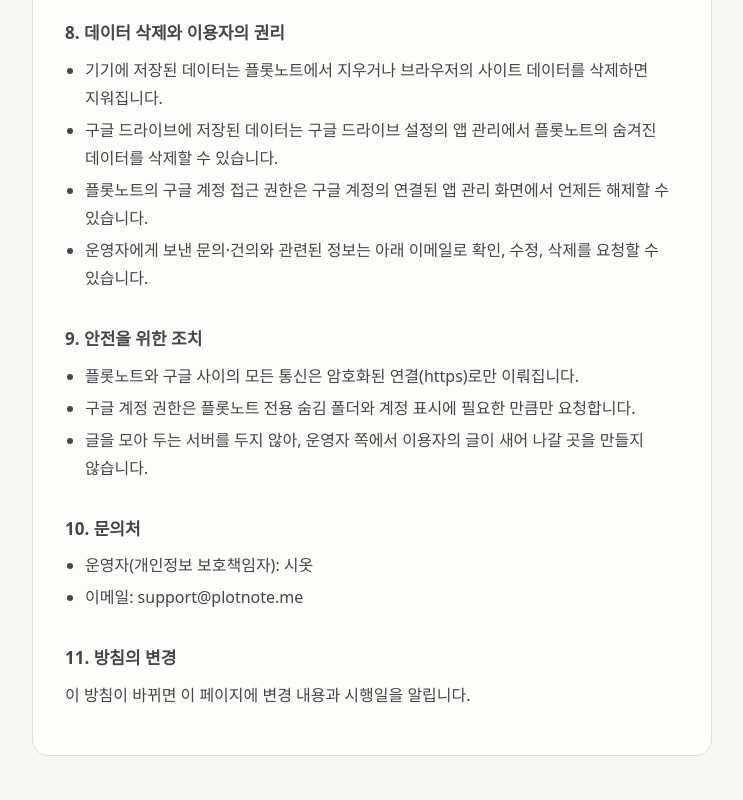
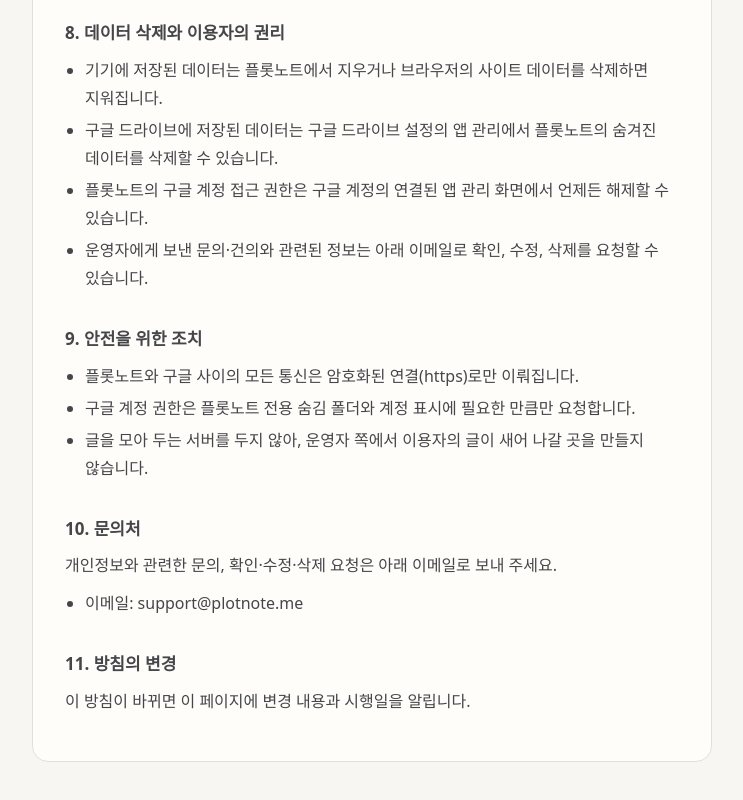
Before and after one commit to iceamericanogame/Plotnote-Dev, a plain HTML site: page privacy.html in a window 1280 px wide. Shown: the part 1790-2590 px from the top of the page, without its empty margins (268-1011 px from the left). Drawn offline with Linux system fonts and the light colour scheme; a web font is replaced by a local one.

Commit message:
261114_개인정보처리방침
운영자 관련 수정

```diff
--- a/privacy.html
+++ b/privacy.html
@@ -103,8 +103,8 @@ a{color:var(--accent-text)}
 </ul>
 
 <h2>10. 문의처</h2>
+<p>개인정보와 관련한 문의, 확인·수정·삭제 요청은 아래 이메일로 보내 주세요.</p>
 <ul>
-<li>운영자(개인정보 보호책임자): 시옷</li>
 <li>이메일: support@plotnote.me</li>
 </ul>
 
```
